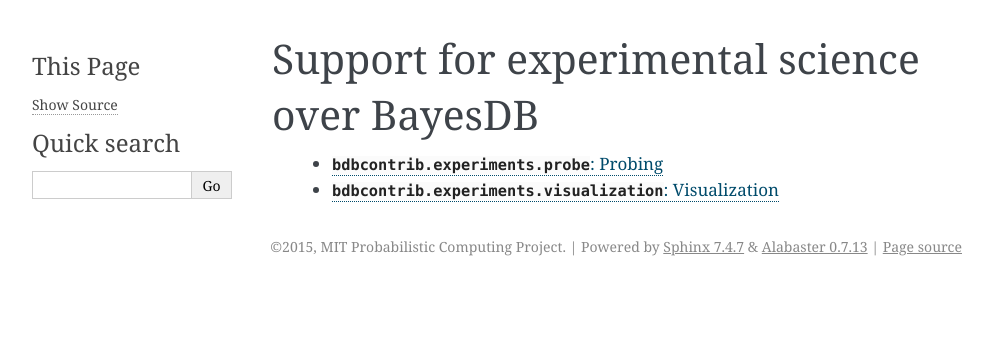
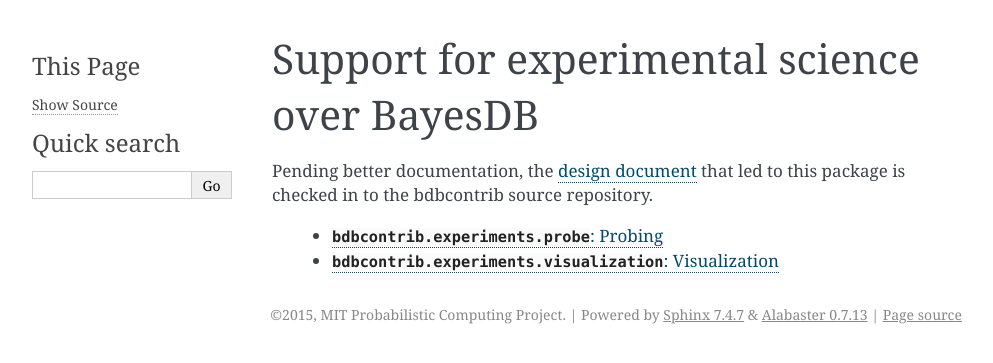
Before and after one commit to probcomp/bdbcontrib, a Sphinx documentation site: the page built from doc/experiments.rst, in a window 1280 px wide. Shown: the top 363 px of the page, without its empty margins (148-1141 px from the left). Built offline with Sphinx 7.4.7, drawn with Linux system fonts in a browser that asks for light colours.

Commit message:
Refer to the design document for the package in the generated documentation.

```diff
--- a/doc/experiments.rst
+++ b/doc/experiments.rst
@@ -1,5 +1,11 @@
 Support for experimental science over BayesDB
 =============================================
+
+Pending better documentation, the `design document`_
+that led to this package is checked in to the bdbcontrib source
+repository.
+
+.. _design document: https://github.com/probcomp/bdbcontrib/blob/master/examples/on-stability-testing.md
 
  .. toctree::
     :maxdepth: 2
```
